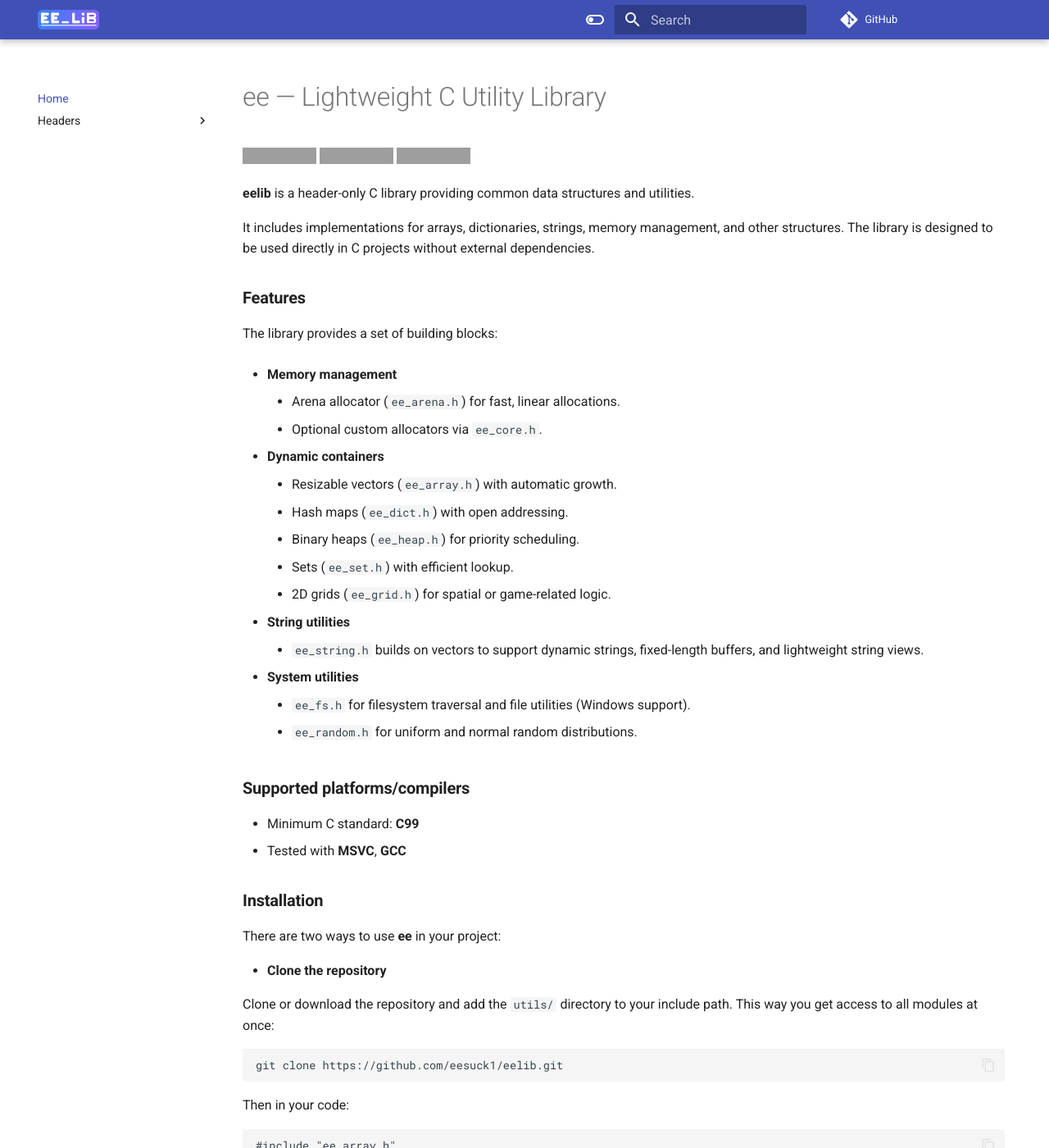
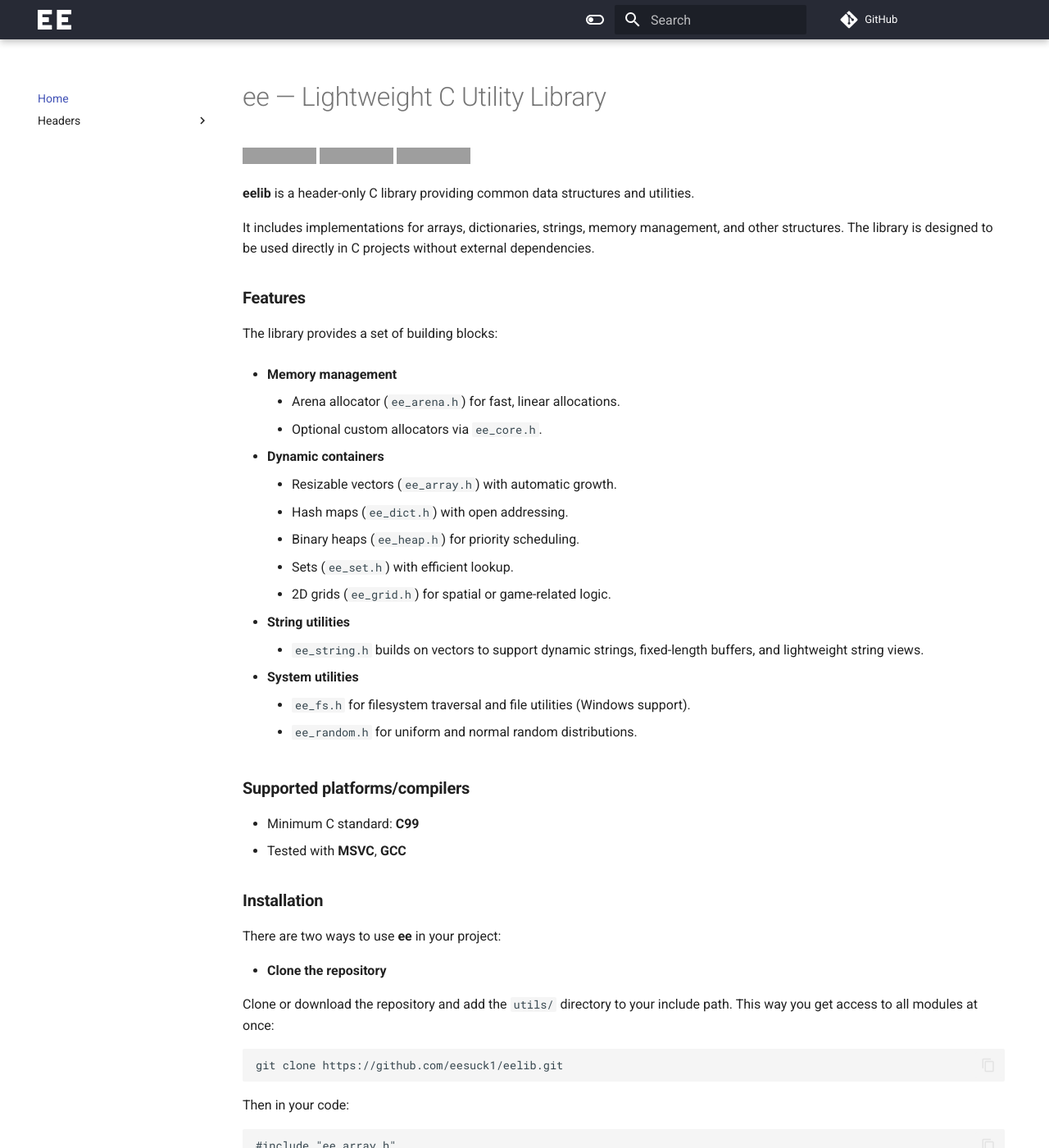
Before and after one commit to eesuck1/eelib, an MkDocs documentation site: the page built from docs/index.md, in a window 1280 px wide and 1400 px high. Shown: the whole window at 82% size. Built offline with MkDocs 1.6.1 and Material for MkDocs 9.7.7, drawn with Linux system fonts in a browser that asks for light colours; comment, search, counter and statistics services are not loaded; grey boxes are pictures that could not be loaded.

Commit message:
updated index.md

```diff
--- a/docs/style.css
+++ b/docs/style.css
@@ -1,3 +1,28 @@
 .md-sidebar--secondary {
     display: none !important;
 }
+
+.md-header {
+    background-color: #272a35 !important;
+}
+
+.md-header nav.md-header-nav a {
+    color: #fff !important;
+}
+
+/* Стиль для всіх блоків note у вигляді blockquote */
+.md-typeset blockquote {
+    border: 1px solid #5c5c5c;        /* базова сіра рамка навколо всього */
+    border-left: 6px solid #5c5c5c !important;   /* ліва рамка стандартна, тонка */
+    color: var(--md-default-fg);   /* текст міняється з темою */
+    background-color: rgba(245, 245, 245, 0);     /* світло-сірий фон */
+    padding: 5px;
+    margin: 1em 0;
+    border-radius: 15px;
+}
+
+/* Текст “Note” жирний, щоб виділявся */
+.md-typeset blockquote strong:first-child {
+    font-weight: bold;
+    color: var(--md-default-fg);   /* текст міняється з темою */
+}
--- a/mkdocs.yml
+++ b/mkdocs.yml
@@ -30,7 +30,7 @@ nav:
           - headers/Thread/thread.md
 theme:
   name: material
-  logo: logo1.svg
+  logo: ee.svg
   favicon: ee.svg
   features:
     # - navigation.expand
```
